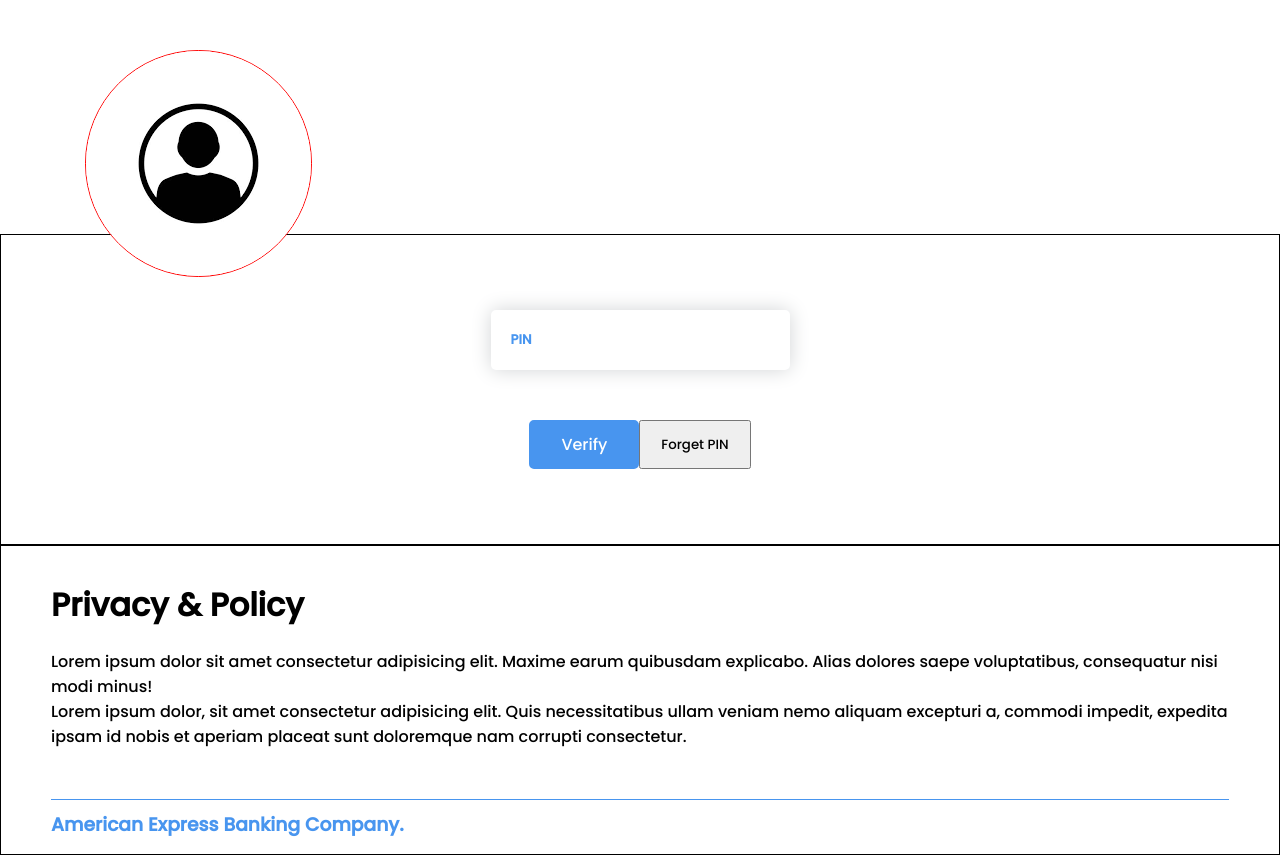
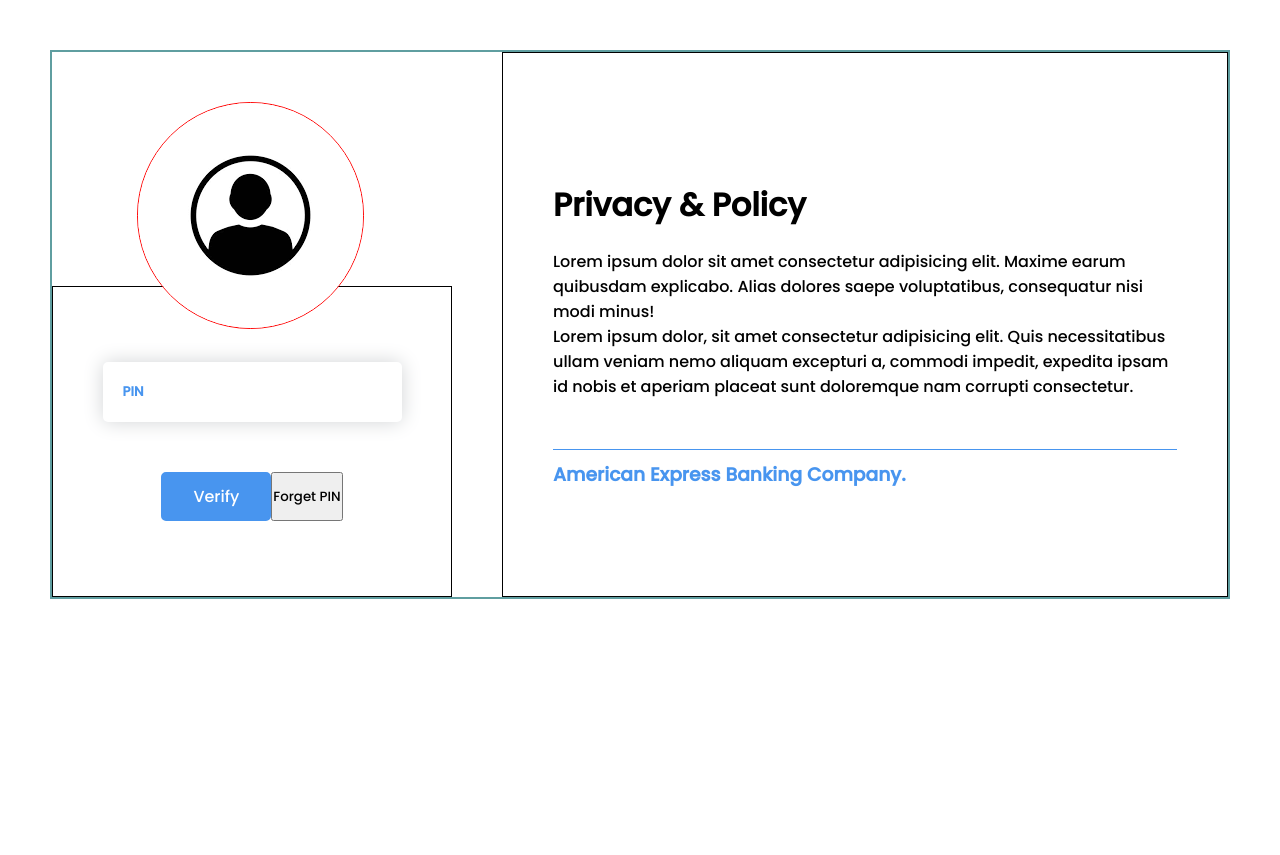
Before and after one commit to SamarthDesai-1/Banking-Management-System, a PHP site: page /PHP/Authentication.php in a window 1280 px wide. After the commit the page ends 599 px from the top, so only its background shows below. Run offline with PHP 8.4, Linux system fonts and the light colour scheme.

Commit message:
Commit Success

```diff
--- a/CSS/Authentication.css
+++ b/CSS/Authentication.css
@@ -7,12 +7,12 @@
     font-family: 'Poppins', sans-serif;
 }
 .container {
-    /* max-width: 1180px;
+    max-width: 1180px;
     margin-inline: auto;
     border: 2px solid cadetblue;
     margin-block: 50px;
     display: flex;
-    column-gap: 50px; */
+    column-gap: 50px;
 }
 .box-2 {
     border: 1px solid black;
@@ -83,8 +83,3 @@
     color: #4895ef;
     border: 2px solid #4895ef;
 }
-
-
-.btn-section .btn-primary {
-    padding: 10px 20px;
-}
--- a/PHP/Authentication.php
+++ b/PHP/Authentication.php
@@ -22,7 +22,7 @@
                     <br>
                     <div class="btn-section">
                         <input type="submit" value="Verify" class="btn">
-                        <input type="button" value="Forget PIN" class="btn-primary">
+                        <input type="button" value="Forget PIN" id="btn-primary">
                     </div>
                 </form>
 
```
